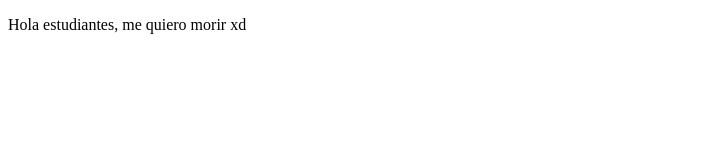
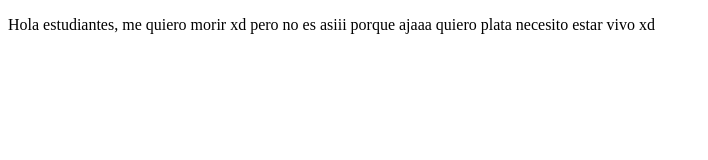
Before and after one commit to scueter/proyectoDemoCursoPrework, a plain HTML site: page index.html in a window 1280 px wide. Shown: the whole page, without its empty margins (0-708 px from the left). Drawn offline with Linux system fonts and the light colour scheme.

Commit message:
cambiosa gragamos

```diff
--- a/index.html
+++ b/index.html
@@ -9,6 +9,8 @@
 <body>
     <p>
         Hola estudiantes, me quiero morir xd
+        pero no es asiii porque ajaaa quiero plata
+        necesito estar vivo xd
     </p>
 </body>
 </html>
```
